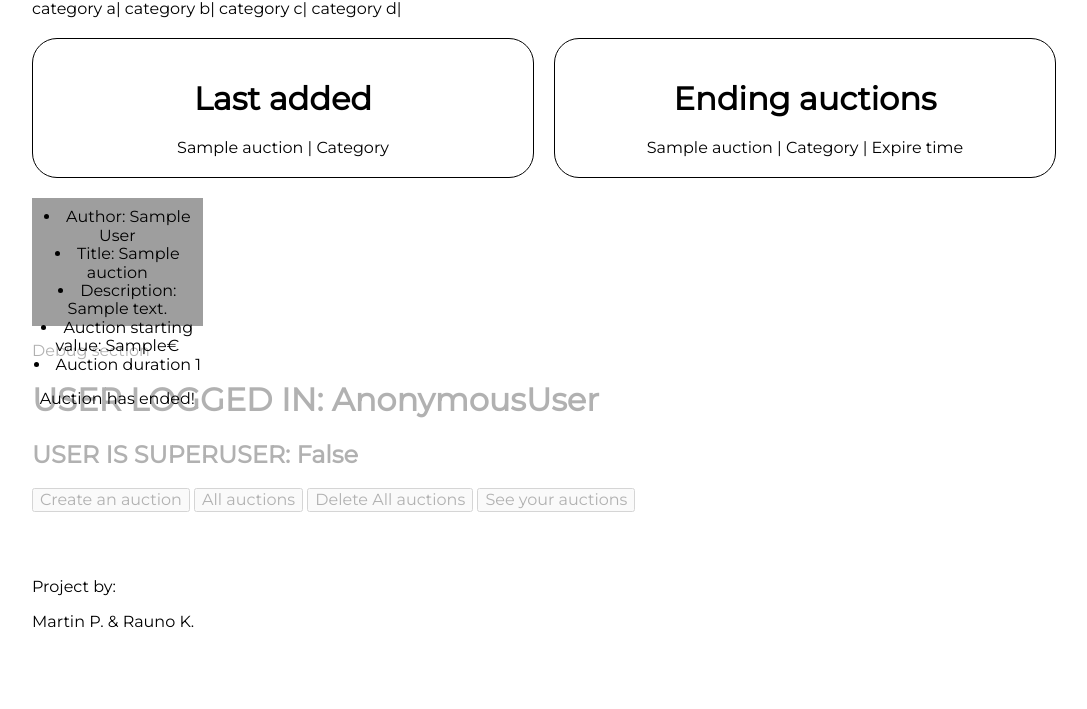
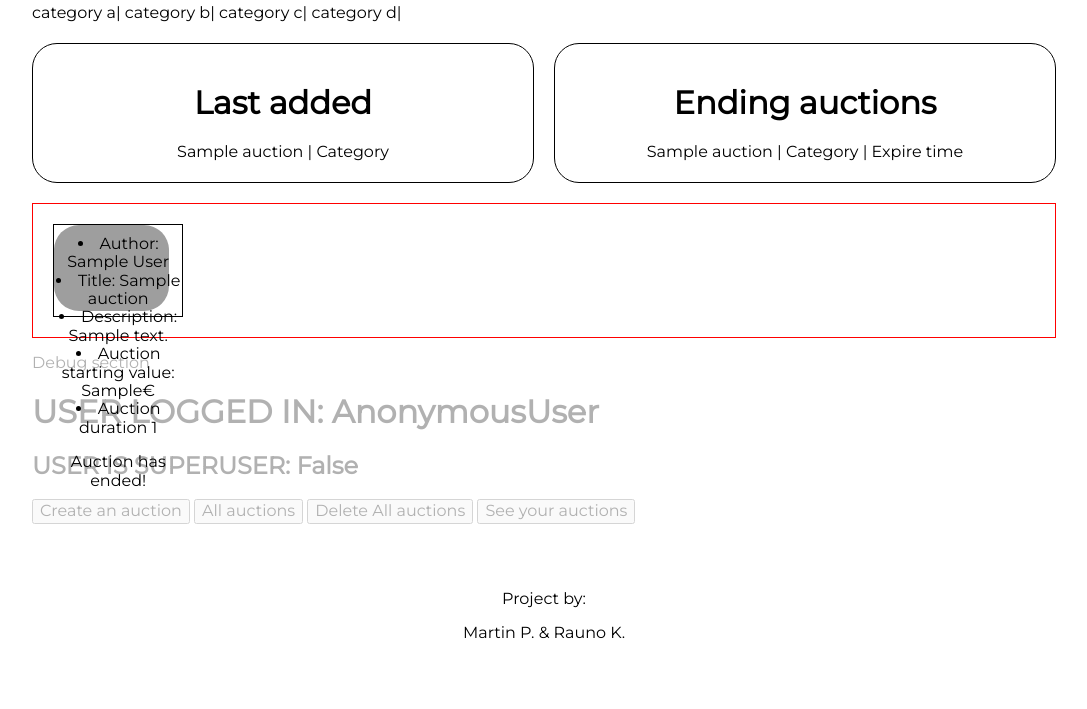
Before and after one commit to fezzzle/django_auction, a Django app: template auction/templates/auction/index.html in a window 1280 px wide. Shown: the part 515-1224 px from the top of the page, without its empty margins (96-1183 px from the left). Before the commit the page ends 1143 px from the top, so only its background shows below. Run offline with Django 3.2, Linux system fonts and the light colour scheme; the template is opened without the code that fills it: most values are stand-ins (such as "Sample title", 1, 10 or a date in 2020); grey boxes are pictures that could not be loaded.

Commit message:
ei mäleta mis tegin
eilne

```diff
--- a/auction/static/auction/main.css
+++ b/auction/static/auction/main.css
@@ -2,8 +2,9 @@
 font-family: 'Montserrat', sans-serif;
 }
 
+/* views rida 146 */
 .warning {
-    border-style: dotted;
+    border-style: solid;
     color: red;
 }
 
@@ -149,6 +150,7 @@
 padding:50px;
 width:80%;
 margin:auto;
+text-align:center;
 }
 
 .new {
@@ -183,27 +185,38 @@
 
 /* auction.html */
 
-.auction-wrapper {
-
+/*
+.auction-grid {
+display:grid;
+grid-template-columns: 1fr 1fr 1fr 1fr 1fr 1fr;
+border: 1px solid black;
 }
+*/
 
 .auction-details {
 display:grid;
 grid-template-columns: 1fr 1fr 1fr 1fr 1fr 1fr;
+border: 1px solid red;
 }
 
 .auction-detail {
 position:relative;
-/*border: 1px solid black;*/
+border: 1px solid black;
+margin:20px;
+
 }
 
 .pilt > img {
+height: 90%;
+width: 90%;
+border-radius:25px;
+}
+
+.pilt > img:hover {
 height: 100%;
 width: 100%;
-
-/* background-size: cover;
-background-position: center;
-background-repeat: no-repeat; */
+border-radius:25px;
+transition:0.3s;
 }
 
 .pilt-info {
@@ -214,13 +227,13 @@
 top:10px;
 text-align:center;
 }
-
+/*
 img {
 display: block;
 margin-left: auto;
 margin-right: auto;
 }
-
+*/
 /* input CSS */
 
 .navbar input[type=text] {
--- a/auction/templates/auction/index.html
+++ b/auction/templates/auction/index.html
@@ -32,7 +32,7 @@
     </div>
 
 <!-- TEST AUCTIONS! -->
-    <div class="auction-wrapper">
+    <div class="auction-grid">
         <div class="auction-details">
         {% if auctions_list %}
         {% for auction in auctions_list %}
```
